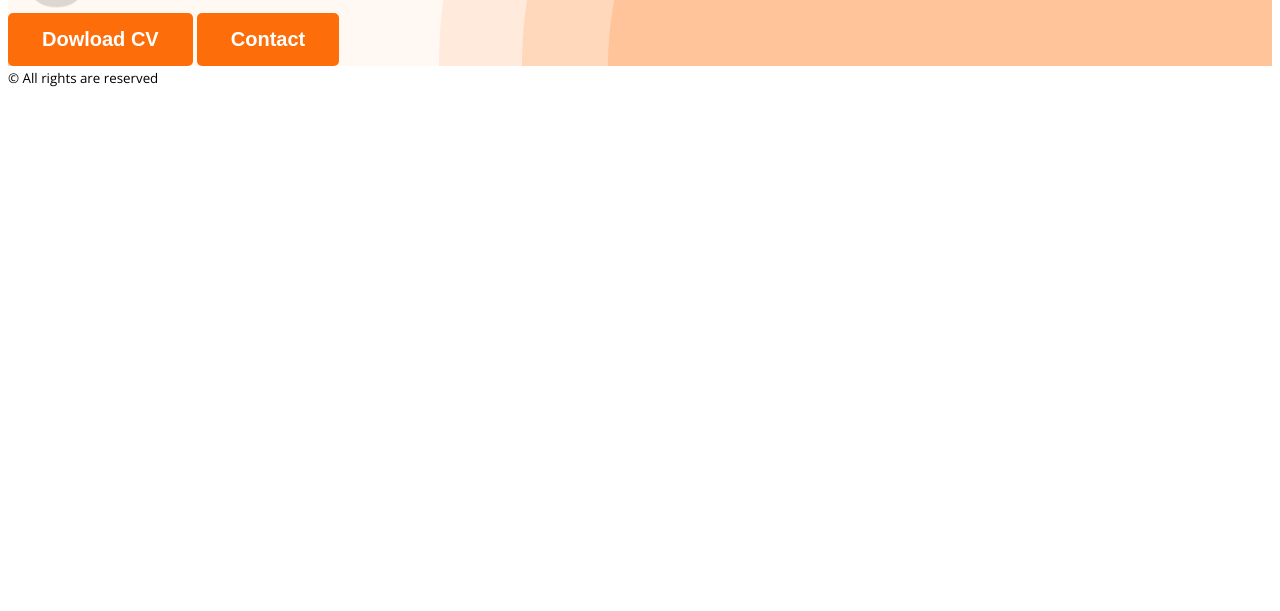
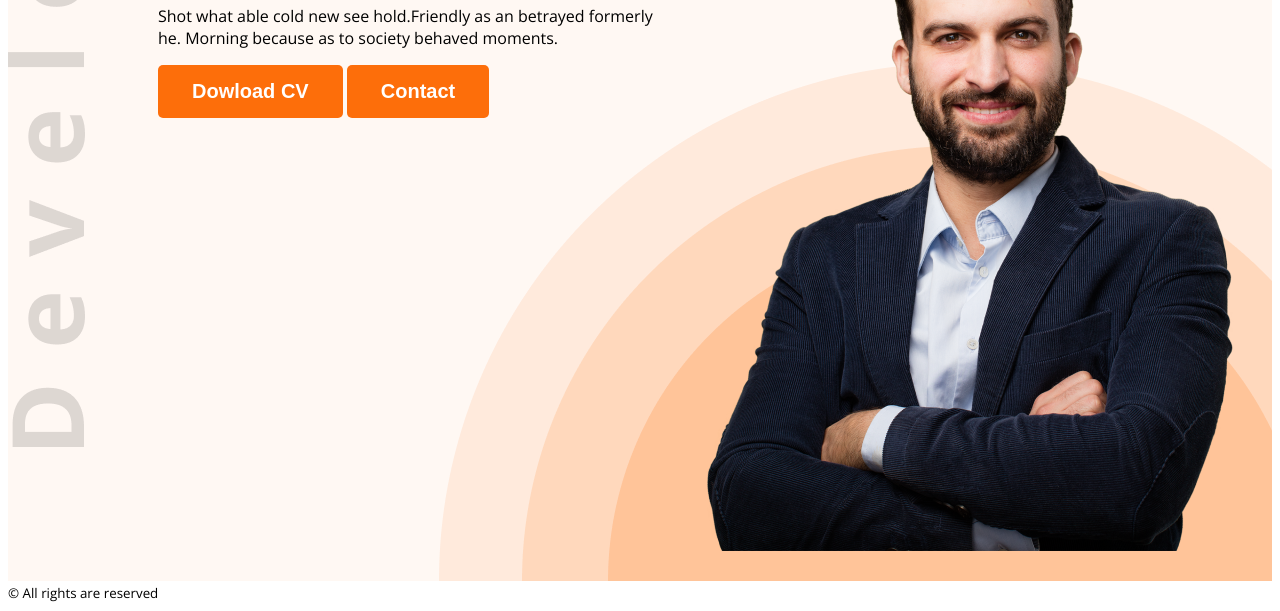
Before and after one commit to SuronjoyRoy/my-portfolio-website, a plain HTML site: page index.html in a window 1280 px wide. Shown: the part 324-935 px from the top of the page. Before the commit the page ends 800 px from the top, so only its background shows below. Drawn offline with nearby package versions, Linux system fonts and the light colour scheme.

Commit message:
banner img added

```diff
--- a/css/style.css
+++ b/css/style.css
@@ -46,3 +46,8 @@ header {
     background-repeat: no-repeat;
     background-position: bottom right, top left;
 }
+/* Banner css style */
+.banner {
+    padding: 30px 30px 30px 150px;
+    display: flex;
+}
--- a/index.html
+++ b/index.html
@@ -28,6 +28,7 @@
                     <button class="btn-primary">Contact</button>
                 </div>
             </div>
+            <img src="images/hardy.png" alt="my portfolio img">
         </div>
     </header>
     <main>
```
